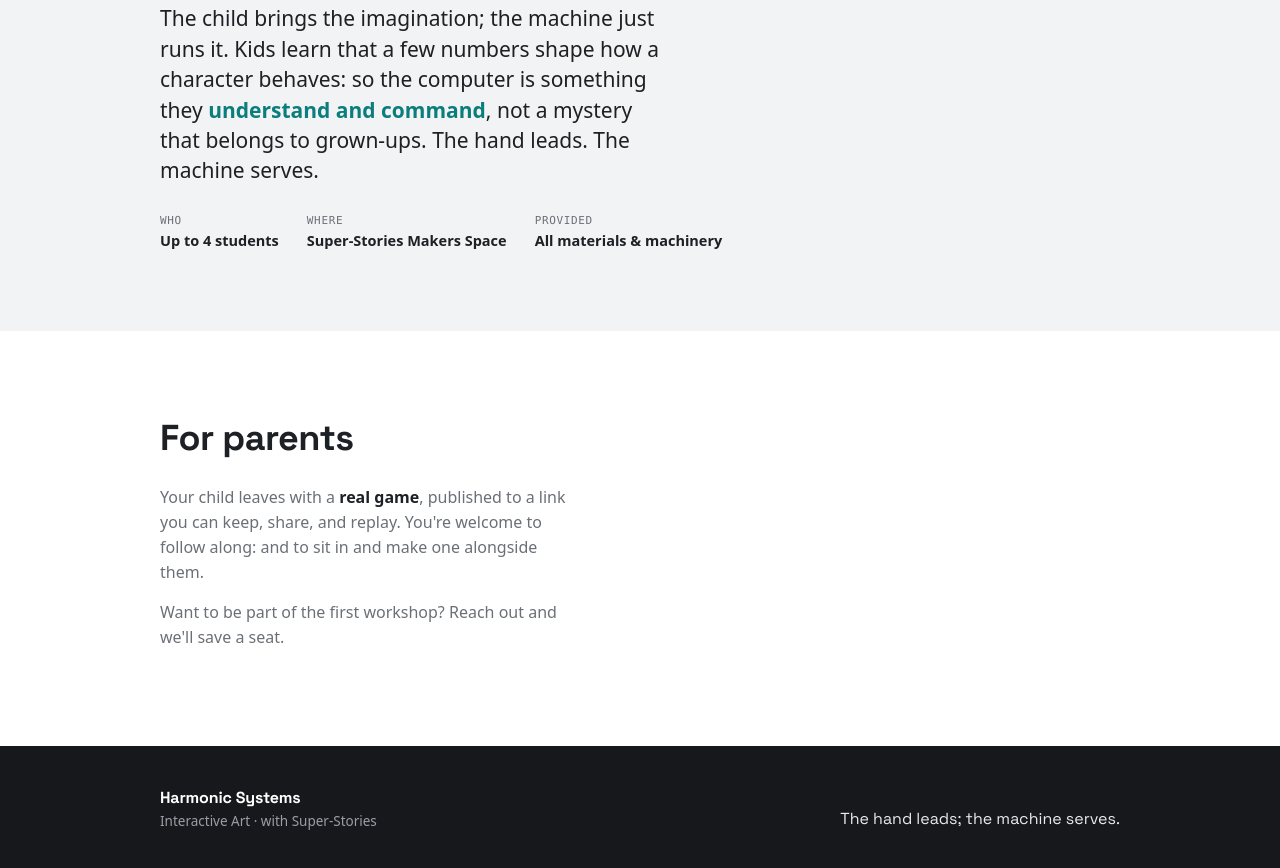
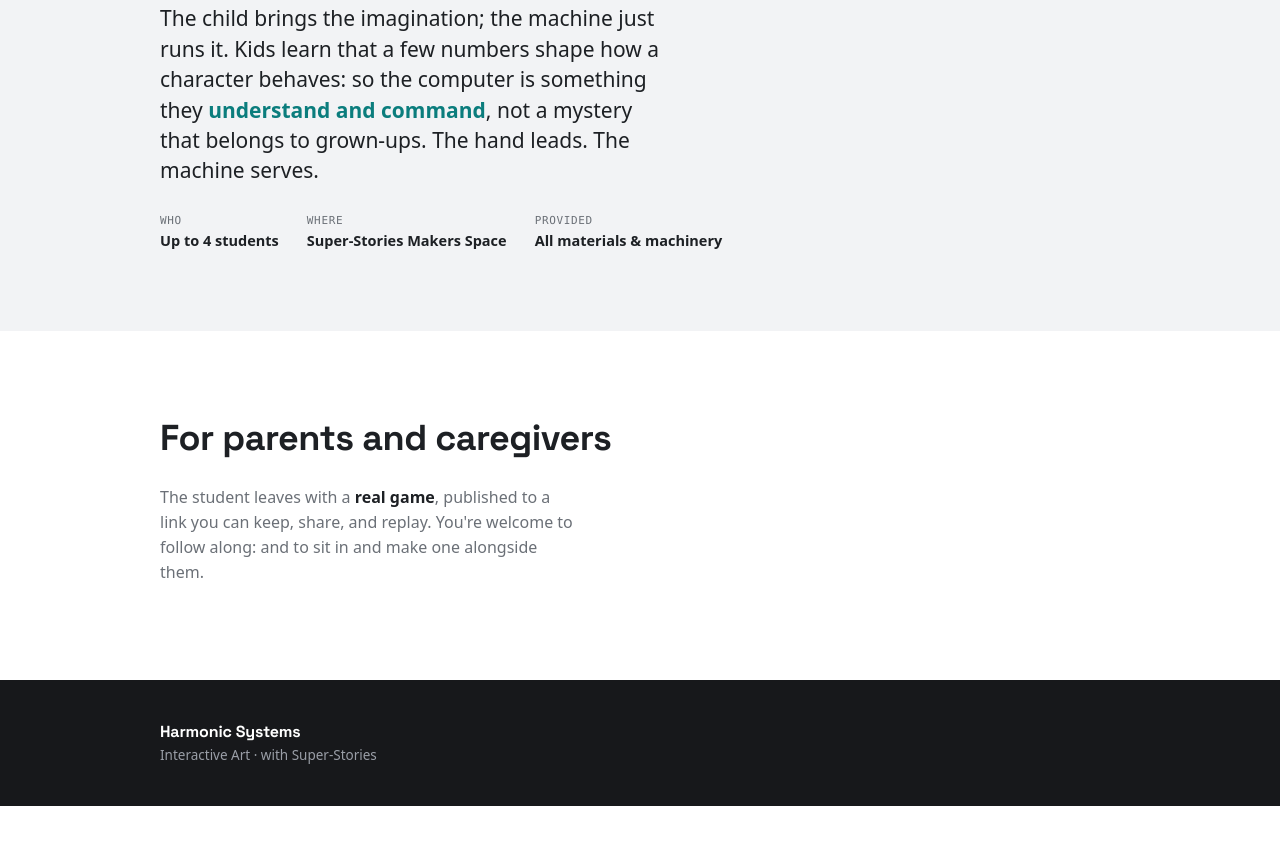
Before and after one commit to harmonicsystems/okcc-engine, a plain HTML site: page website/index.html in a window 1280 px wide. Shown: the part 2084-2952 px from the top of the page. After the commit the page ends 2890 px from the top, so only its background shows below. Drawn offline with Linux system fonts and the light colour scheme.

Commit message:
docs(website): refresh marketing copy — caregivers + student framing
- "For parents" → "For parents and caregivers"
- "Your child" → "The student"; drop the redundant "save a seat" line
- nav/footer descriptor "Accessible Information" → "Interactive Art"
- minor punctuation tidy

```diff
--- a/website/index.html
+++ b/website/index.html
@@ -181,9 +181,8 @@
 <section class="block">
   <div class="wrap parents">
     <div>
-      <h2 class="head" style="margin-bottom:18px">For parents</h2>
-      <p>Your child leaves with a <b>real game</b>, published to a link you can keep, share, and replay. You're welcome to follow along: and to sit in and make one alongside them.</p>
-      <p>Want to be part of the first workshop? Reach out and we'll save a seat.</p>
+      <h2 class="head" style="margin-bottom:18px">For parents and caregivers</h2>
+      <p>The student leaves with a <b>real game</b>, published to a link you can keep, share, and replay. You're welcome to follow along: and to sit in and make one alongside them.</p>
     </div>
   </div>
 </section>
@@ -194,7 +193,6 @@
       <div class="brand" style="font-family:var(--display);font-weight:700;font-size:16px">Harmonic Systems</div>
       <div>Interactive Art · with Super-Stories</div>
     </div>
-    <div class="kicker">The hand leads; the machine serves.</div>
   </div>
 </footer>
 
```
